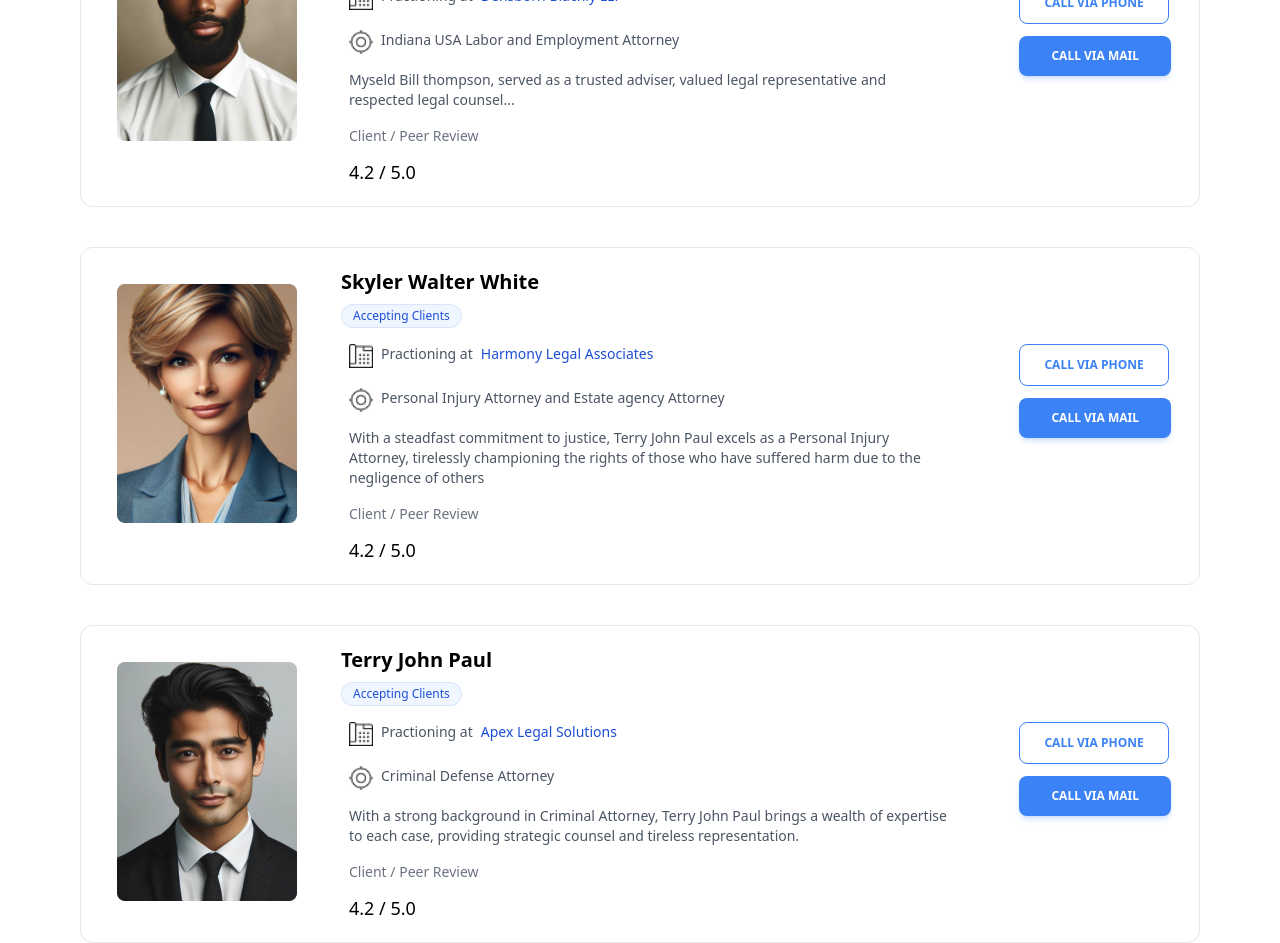
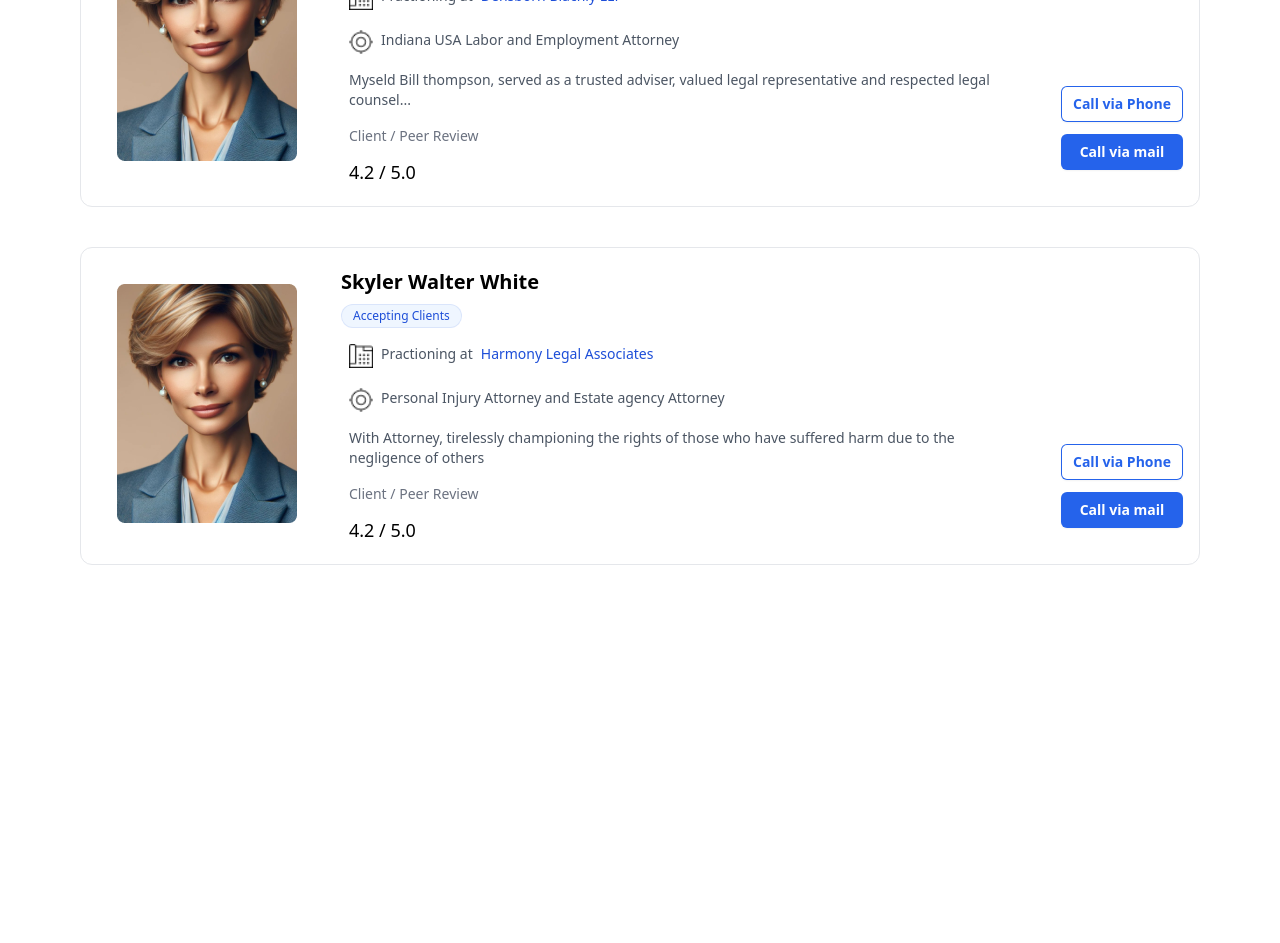
Before and after one commit to Nagarjunl/global-legals-ui, a React (Vite) app: page /profile in a window 1280 px wide. Shown: the part 440-1383 px from the top of the page. After the commit the page ends 1005 px from the top, so only its background shows below. Built offline with nearby package versions, Linux system fonts and the light colour scheme.

Commit message:
fixed search profile card alignment issue

```diff
--- a/src/components/LawyerCard.jsx
+++ b/src/components/LawyerCard.jsx
@@ -1,11 +1,12 @@
-import React from "react";
+/* eslint-disable react/prop-types */
 import Phone from "../assets/image 24.png";
 import CircleImg from "../assets/circle.png";
+import PrimaryButton from "./PrimaryButton";
 
 const LawyerCard = ({
   image,
   fName,
-  Cups,
+  cups,
   topRated,
   pratcingAt,
   designation,
@@ -14,13 +15,13 @@ const LawyerCard = ({
   return (
     <>
       <div className="grid-cols-3  flex-wrap border border-blue-Gray-200 mt-10 rounded-xl w-full">
-        <div class="bg-white p-2 w-80 max-w-auto sm:w-full sm:p-4 sm:h-auto rounded-2xl flex flex-col sm:flex-row gap-5 select-none">
+        <div className="bg-white p-2 w-80 max-w-auto sm:w-full sm:p-4 sm:h-auto rounded-2xl flex flex-col sm:flex-row gap-5 select-none">
           <div className="p-5">
             <img src={image} alt="frame" />
           </div>
           {/*  */}
-          <div class="flex sm:flex-1 flex-col justify-end gap-2 p-1">
-            <h1 class="text-lg sm:text-xl font-semibold  text-black">
+          <div className="flex sm:flex-1 flex-col justify-end gap-2 p-1">
+            <h1 className="text-lg sm:text-xl font-semibold  text-black">
               {fName}
             </h1>
             <div className=" flex  flex wrap gap-4 ">
@@ -29,19 +30,19 @@ const LawyerCard = ({
               </span>
               {topRated && (
                 <span className="inline-flex items-center rounded-full bg-yellow-50 px-2 py-1 text-xs font-medium text-yellow-800 ring-1 ring-inset ring-yellow-600/20">
-                  <img src={Cups} alt="" />
+                  <img src={cups} alt="no image found" />
                   {topRated}
                 </span>
               )}
             </div>
-            <div class=" flex text-lg text-gray-600 ">
+            <div className=" flex text-lg text-gray-600 ">
               <span className="inline-flex  py-2  text-sm font-medium ">
                 <img src={Phone} alt="Phone" className="w-10 px-2" />
                 {" Practioning at "}
                 <span className="text-blue-700 px-2">{pratcingAt}</span>
               </span>
             </div>
-            <div class=" flex text-lg text-gray-600 ">
+            <div className=" flex text-lg text-gray-600 ">
               <span className="inline-flex  py-1 text-sm font-medium ">
                 <img
                   src={CircleImg}
@@ -51,35 +52,28 @@ const LawyerCard = ({
                 {designation}
               </span>
             </div>
-            <div class=" flex text-lg text-gray-600 ">
+            <div className=" flex text-lg text-gray-600 ">
               <span className="inline-flex  px-2 py-1 text-sm font-medium ">
                 {selfIntro}
               </span>
             </div>
-            <div class=" flex text-lg text-gray-500 ">
+            <div className=" flex text-lg text-gray-500 ">
               <span className="inline-flex  px-2 py-1 text-sm font-small ">
                 {"Client / Peer Review"}
               </span>
             </div>
             <div className="text-lg px-2">{"4.2 / 5.0"}</div>
-            {/*  */}
           </div>
-          <div className="item-center mt-20 ml-10">
-            <div className="item-center">
-              <button
-                class="middle none center mr-3 rounded-lg border border-blue-500 py-3 px-6 font-sans text-xs font-bold uppercase text-blue-500 transition-all hover:opacity-75 focus:ring focus:ring-blue-200 active:opacity-[0.85] disabled:pointer-events-none disabled:opacity-50 disabled:shadow-none"
-                data-ripple-dark="true"
-              >
-                Call via Phone
-              </button>
-              <br />
-              <button
-                class="middle  mt-3 none center  mr-3 rounded-lg bg-blue-500 py-3 px-8 font-sans text-xs font-bold uppercase text-white shadow-md shadow-blue-500/20 transition-all hover:shadow-lg hover:shadow-blue-500/40 focus:opacity-[0.85] focus:shadow-none active:opacity-[0.85] active:shadow-none disabled:pointer-events-none disabled:opacity-50 disabled:shadow-none"
-                data-ripple-light="true"
-              >
-                Call via mail
-              </button>
-            </div>
+          <div className="mt-auto pb-5 ">
+            <button
+              type="button"
+              className="rounded-md  w-full bg-white px-3 py-2 text-sm font-semibold text-blue-600 shadow-sm ring-1 ring-inset ring-blue-600 hover:bg-gray-50"
+            >
+              Call via Phone
+            </button>
+            <br />
+
+            <PrimaryButton buttonText="Call via mail" />
           </div>
         </div>
       </div>
--- a/src/pages/SearchProfile.jsx
+++ b/src/pages/SearchProfile.jsx
@@ -1,8 +1,6 @@
-import Frame from "../assets/Frame 20.png";
 import LawyerCard from "../components/LawyerCard";
 import profileImg from "../assets/frame22.png";
-import profileImg2 from "../assets/profilefarame.png";
-import cupImage from "../assets/image 25.svg";
+import cupImage from "../assets/image25.svg";
 import Select from "../components/Select";
 import Home from "../components/Home";
 import { IoIosCloseCircleOutline } from "react-icons/io";
@@ -78,36 +76,30 @@ function SearchProfile() {
             There are 13 Attorneys in Indiana, USA
           </h2>
         </div>
-        <div className="w-full flex justify-center ">
+        <div>
           <Link to="/profiledetails">
             <LawyerCard
-              image={Frame}
+              image={profileImg}
               fName="Bill Thompson Moreira "
-              Cups={cupImage}
+              cups={cupImage}
               topRated="Top Rated  Attorney"
-              selfIntro="Myseld Bill thompson, served as a trusted adviser, valued legal representative and respected legal counsel..."
+              selfIntro="Myseld Bill thompson, served as a trusted adviser, valued legal representative and respected legal counsel... "
               pratcingAt="Densborn Blachly LLP"
               designation="Indiana USA Labor and Employment Attorney"
             />
           </Link>
         </div>
-        <div className="w-full flex justify-center ">
+        <div>
+          <Link to="/profiledetails">
             <LawyerCard
               image={profileImg}
+              cups={cupImage}
               fName="Skyler Walter White"
               pratcingAt="Harmony Legal Associates"
               designation="Personal Injury Attorney and Estate agency Attorney"
-            selfIntro="With a steadfast commitment to justice, Terry John Paul excels as a Personal Injury Attorney, tirelessly championing the rights of those who have suffered harm due to the negligence of others"
+              selfIntro="With Attorney, tirelessly championing the rights of those who have suffered harm due to the negligence of others"
             />
-        </div>
-        <div className="w-full flex justify-center ">
-          <LawyerCard
-            image={profileImg2}
-            fName="Terry John Paul"
-            pratcingAt="Apex Legal Solutions"
-            designation="Criminal Defense Attorney"
-            selfIntro="With a strong background in Criminal Attorney, Terry John Paul brings a wealth of expertise to each case, providing strategic counsel and tireless representation."
-          />
+          </Link>
         </div>
       </div>
     </div>
```
Also changed, not shown: src/pages/ProfessionalDetails.jsx (+32 -34 lines), src/assets/image25.svg (renamed from src/assets/image 25.svg). Lines whose indentation alone changed are shown as unchanged.
